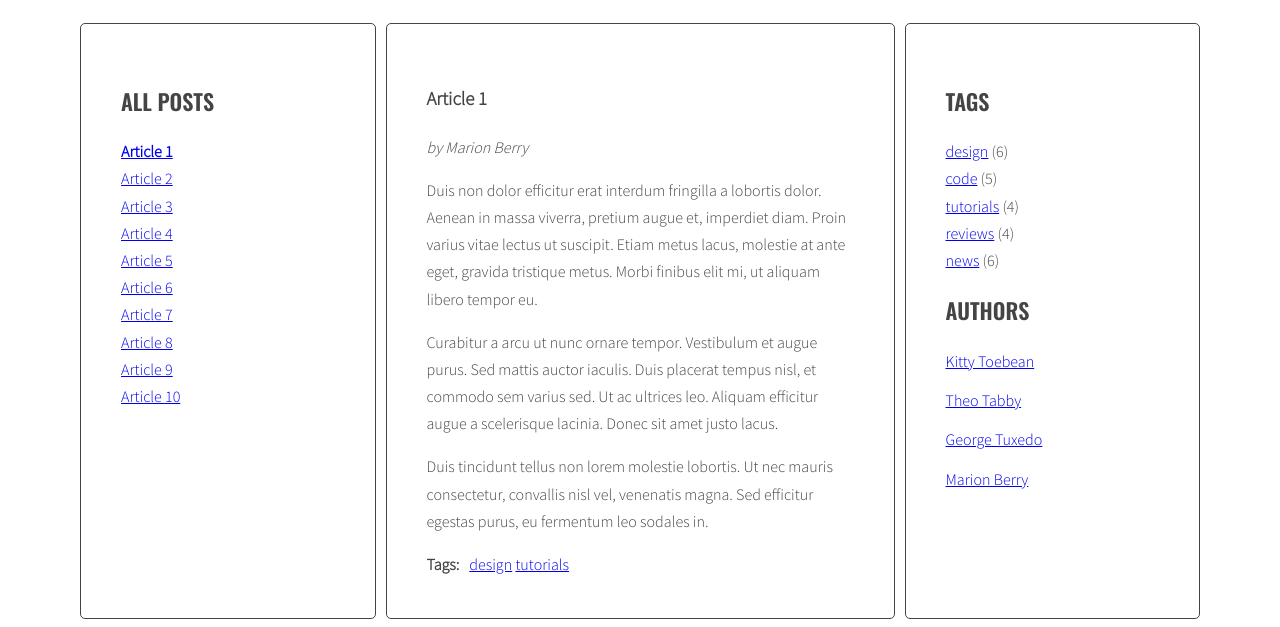
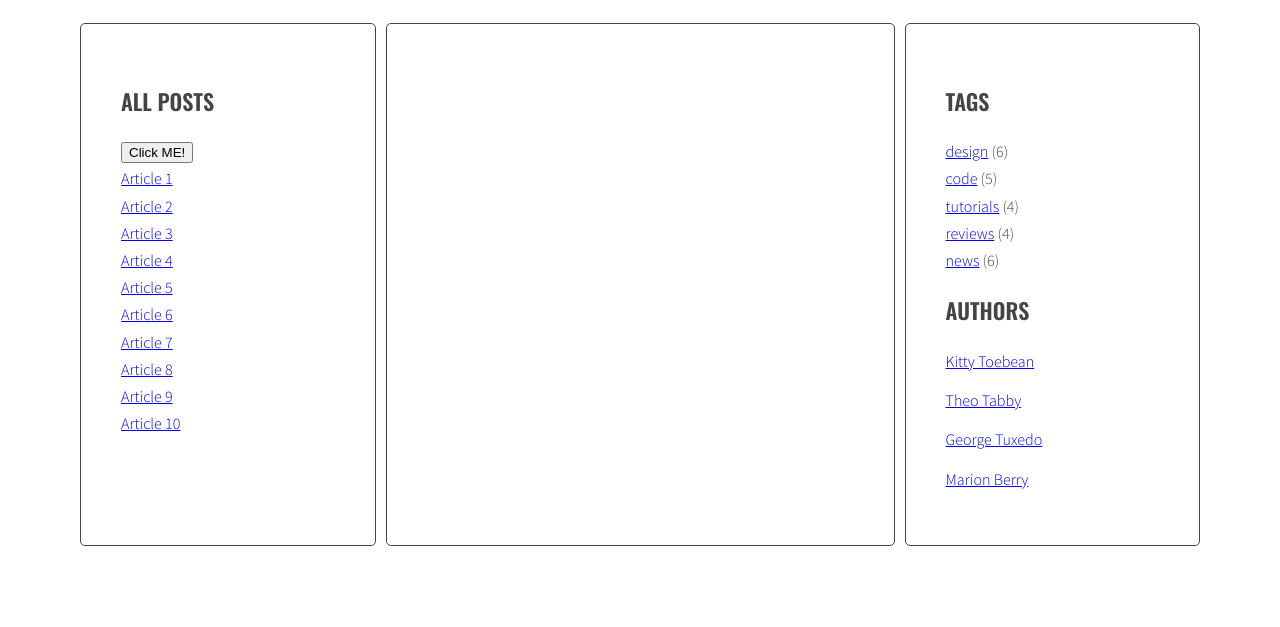
Before and after one commit to kamiladrewelus/javascript-blog, a website: page index.html in a window 1280 px wide. Both pictures are taken after a click on the link "Article 2". Shown: the part 220-847 px from the top of the page. After the commit the page ends 800 px from the top, so only its background shows below. Drawn offline with nearby package versions, Linux system fonts and the light colour scheme.

Commit message:
remove class active

```diff
--- a/index.html
+++ b/index.html
@@ -13,6 +13,7 @@
         <main class="wrapper">
           <aside class="sidebar">
             <h2 class="section-title">All posts</h2>
+            <button id="test-button">Click ME!</button>
             <ul class="list titles">
               <li><a href="#article-1" class="active"><span>Article 1</span></a></li>
               <li><a href="#article-2"><span>Article 2</span></a></li>
--- a/js/script.js
+++ b/js/script.js
@@ -0,0 +1,32 @@
+document.getElementById('test-button').addEventListener('click', function(){
+  const links = document.querySelectorAll('.titles a');
+  console.log('links:', links);
+});
+//kliknięciu guzika funkcja querySelectorAll znalazła wszystkie elementy pasujące do selektora .titles a czyli 10 arty.
+
+const titleClickHandler = function(event){
+  console.log('Link was clicked!');
+
+  /*[done] remove class 'active' from all article links  */
+  const activeLinks = document.querySelectorAll('.titles a.active');
+
+  for(let activeLink of activeLinks){
+    activeLink.classList.remove('active');
+  }
+  /* add class 'active' to the clicked link */
+  /* remove class 'active' from all articles */
+  const activeArticles = document.querySelectorAll('.post.active');
+
+  for(let activeArticle of activeArticles){
+  activeArticle.classList.remove('active');
+  }
+  /* get 'href' attribute from the clicked link */
+  /* find the correct article using the selector (value of 'href' attribute) */
+  /* add class 'active' to the correct article */
+  }
+
+  const links = document.querySelectorAll('.titles a');
+
+  for(let link of links){
+    link.addEventListener('click', titleClickHandler);
+  }
```
